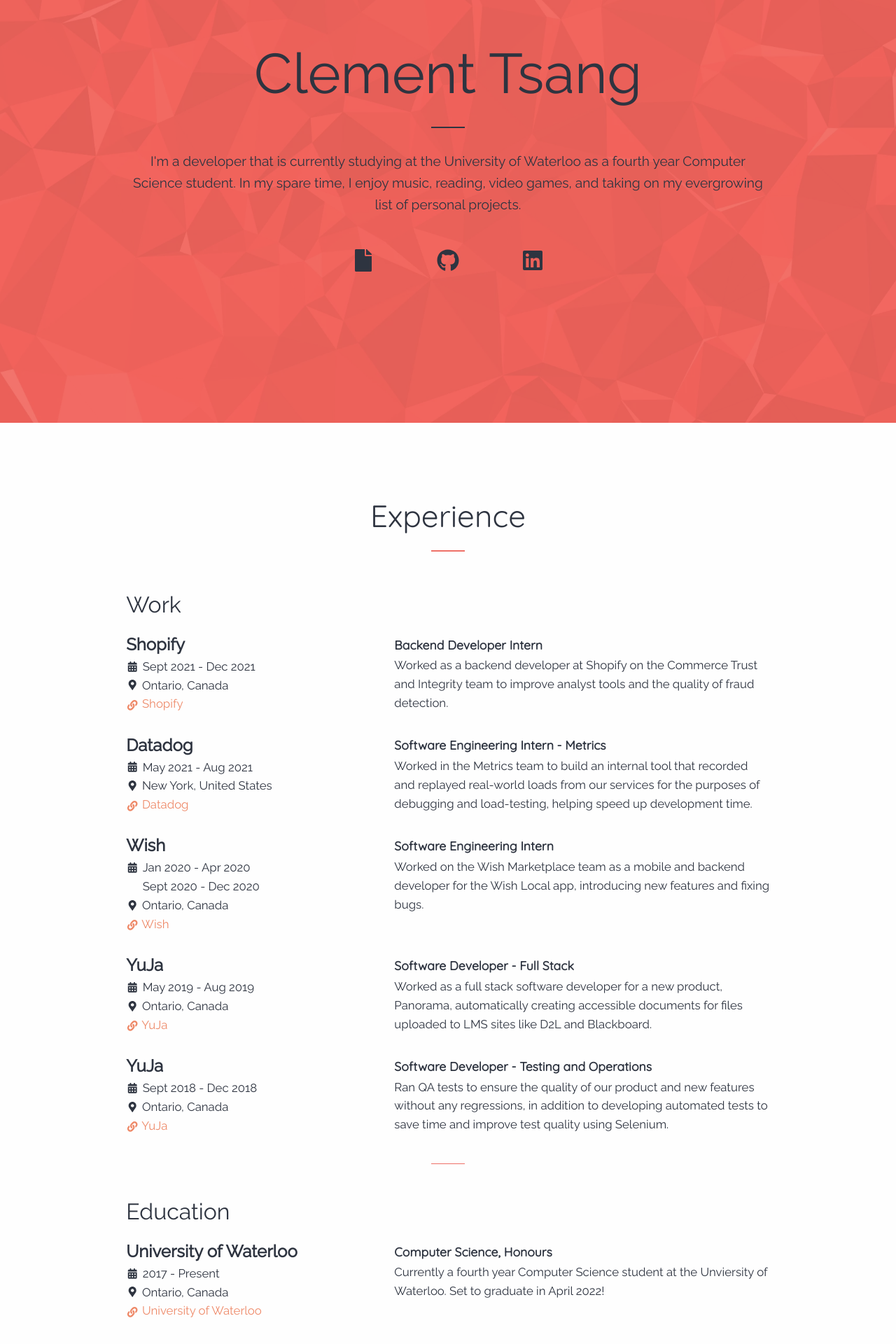
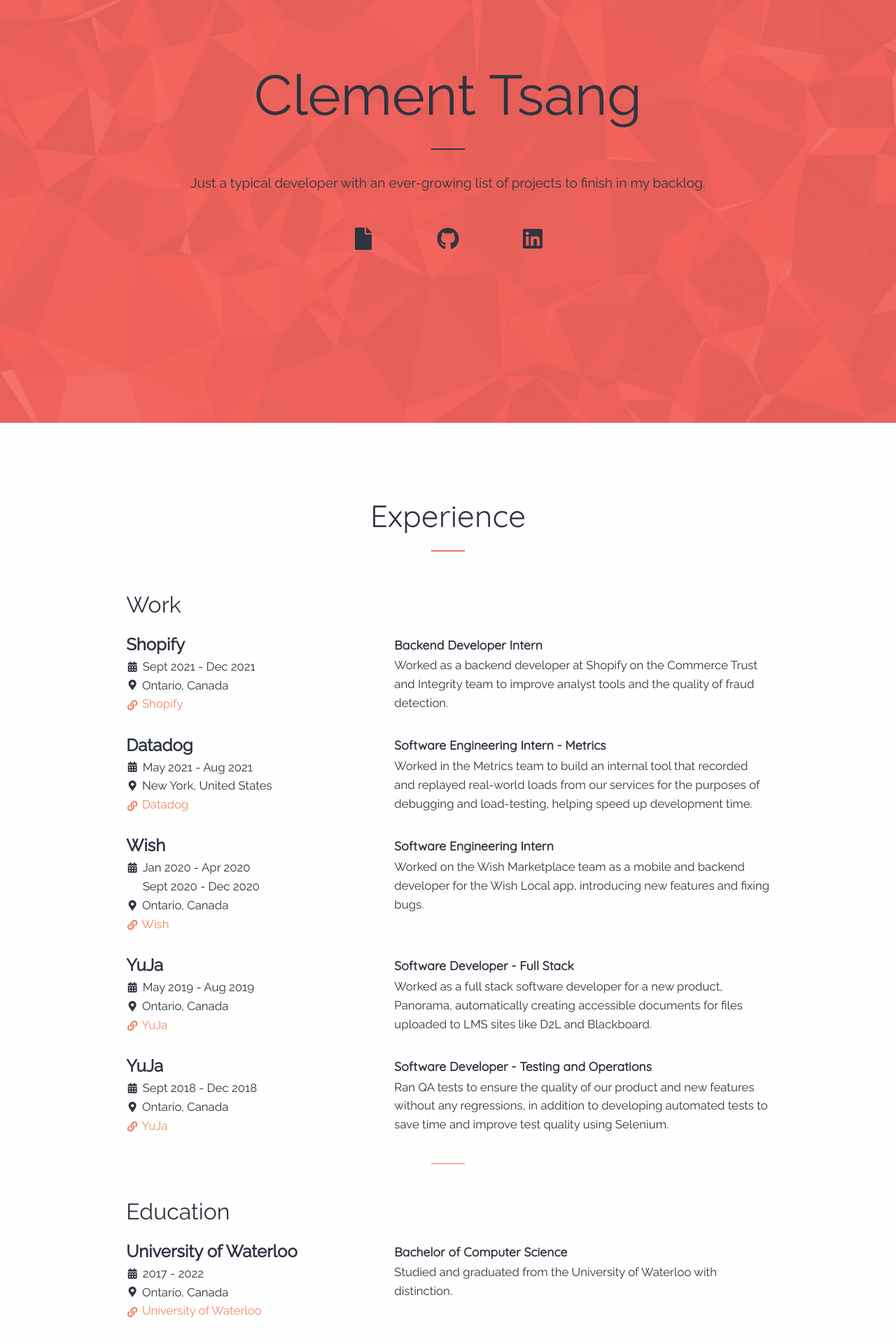
Before and after one commit to ClementTsang/clementtsang.github.io, a Vue app: page / in a window 1280 px wide. Shown: the part 196-2116 px from the top of the page at 70% size. Built offline with nearby package versions, Linux system fonts and the light colour scheme.

Commit message:
update education details

```diff
--- a/src/components/Experience.vue
+++ b/src/components/Experience.vue
@@ -66,9 +66,9 @@
         <p class="subtitle">Education</p>
         <WorkInfo
           entry-title="University of Waterloo"
-          :date-range="['2017 - Present']"
-          job-position="Computer Science, Honours"
-          job-description="Currently a fourth year Computer Science student at the Unviersity of Waterloo. Set to graduate in April 2022!"
+          :date-range="['2017 - 2022']"
+          job-position="Bachelor of Computer Science"
+          job-description="Studied and graduated from the University of Waterloo with distinction."
           job-location="Ontario, Canada"
           job-website="https://uwaterloo.ca/"
           job-website-name="University of Waterloo"
--- a/src/components/HomePage.vue
+++ b/src/components/HomePage.vue
@@ -19,9 +19,7 @@
           <hr class="is-divider" />
           <article>
             <h3 class="has-text-centered">
-              I'm a developer that is currently studying at the University of Waterloo
-              as a fourth year Computer Science student.  In my spare time, I enjoy music, reading,
-              video games, and taking on my evergrowing list of personal projects.
+              Just a typical developer with an ever-growing list of projects to finish in my backlog.
             </h3>
             <br />
             <div class="columns is-centered is-marginless is-mobile">
```
